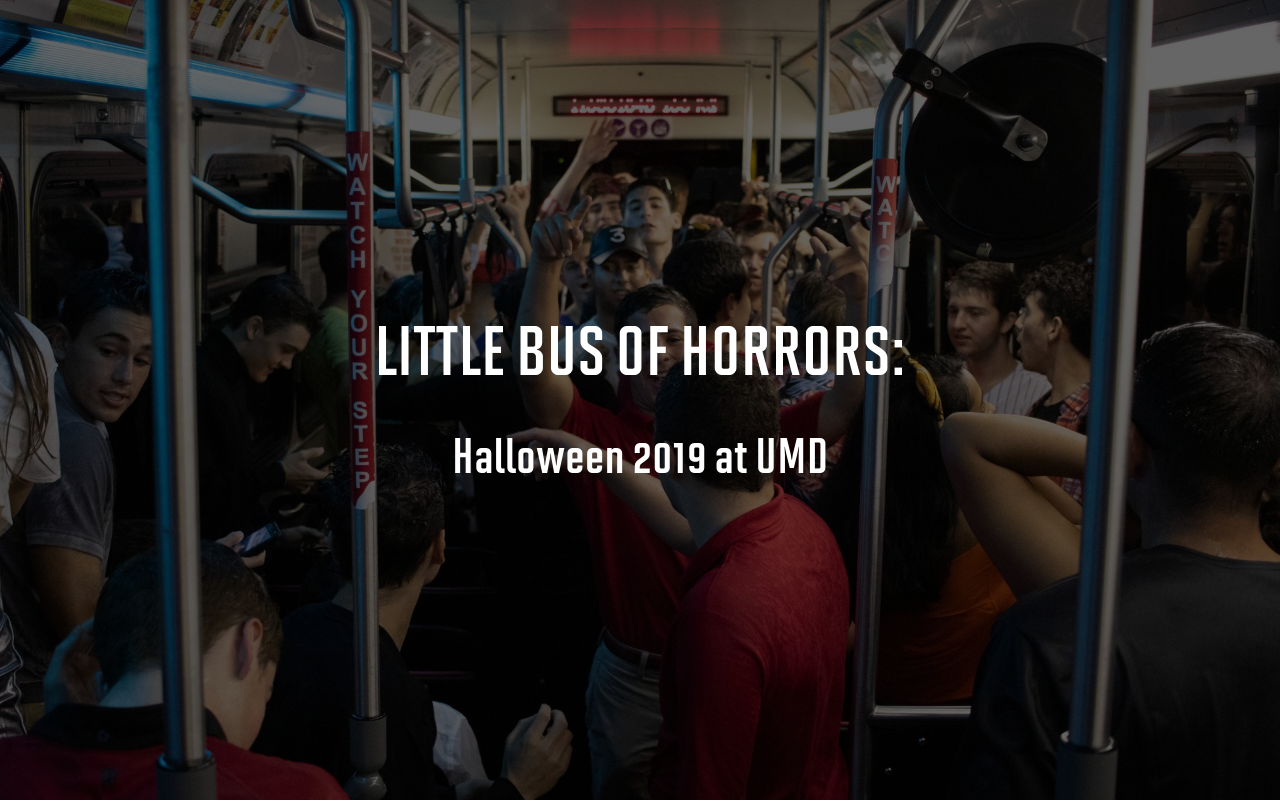
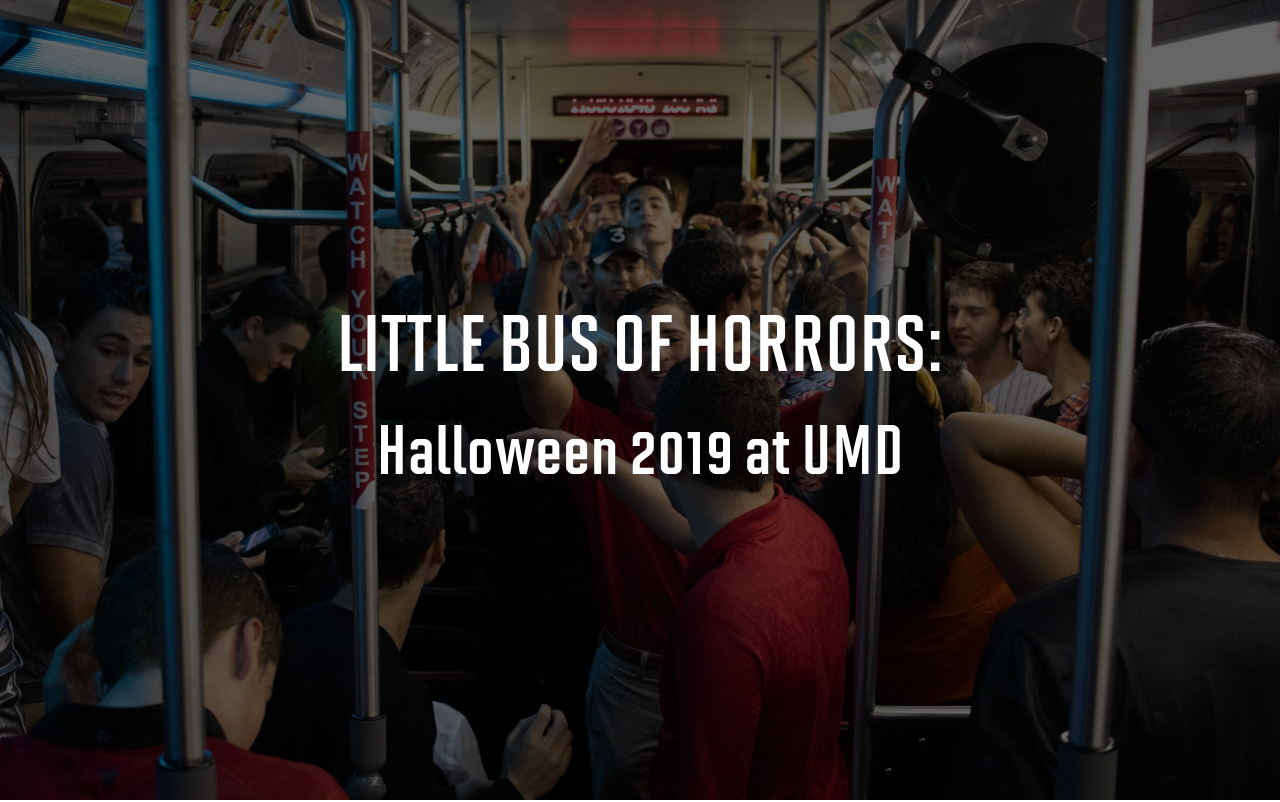
Before and after one commit to The-Diamondback-Lab/halloween-2019, a Next.js app: page / in a window 1280 px wide. Shown: the top 802 px of the page. Built offline with nearby package versions, Linux system fonts and the light colour scheme.

Commit message:
Bigger and closer title/subtitle

```diff
--- a/styles/header.css
+++ b/styles/header.css
@@ -26,15 +26,15 @@
 }
 
 .header-content div {
-  margin: 0.25em 0;
+  margin: 0.1em 0;
 }
 
 #title-text {
-  font-size: 3.5em;
+  font-size: 4em;
   font-family: 'Solano-Gothic-Bold-Cap';
 }
 
 #subtitle-text {
-  font-size: 2.5em;
+  font-size: 3.5em;
   font-family: 'Solano-Gothic-Bold';
 }
```
